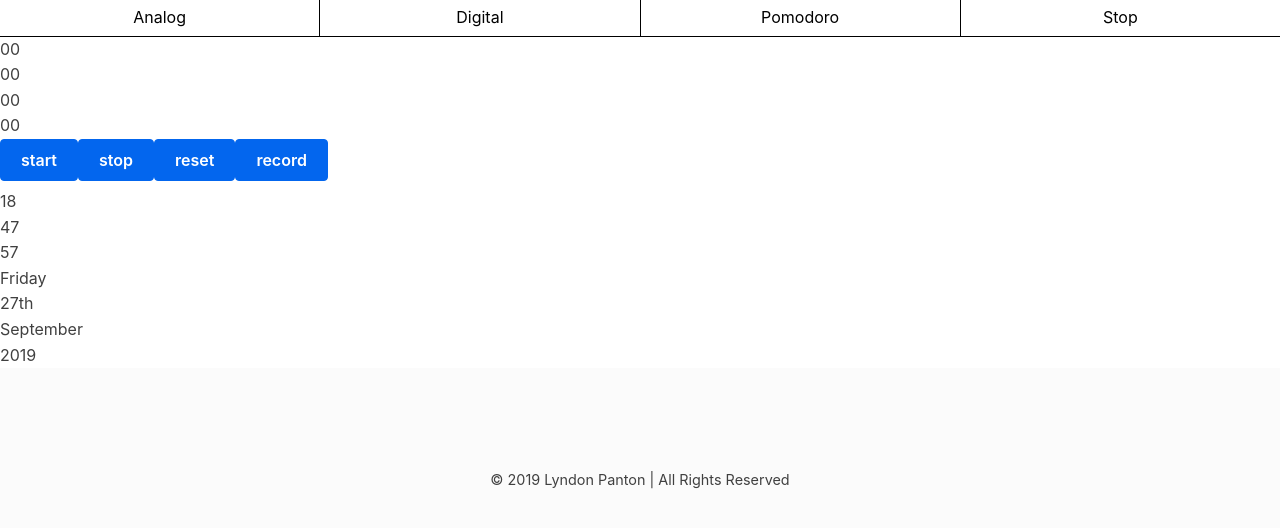
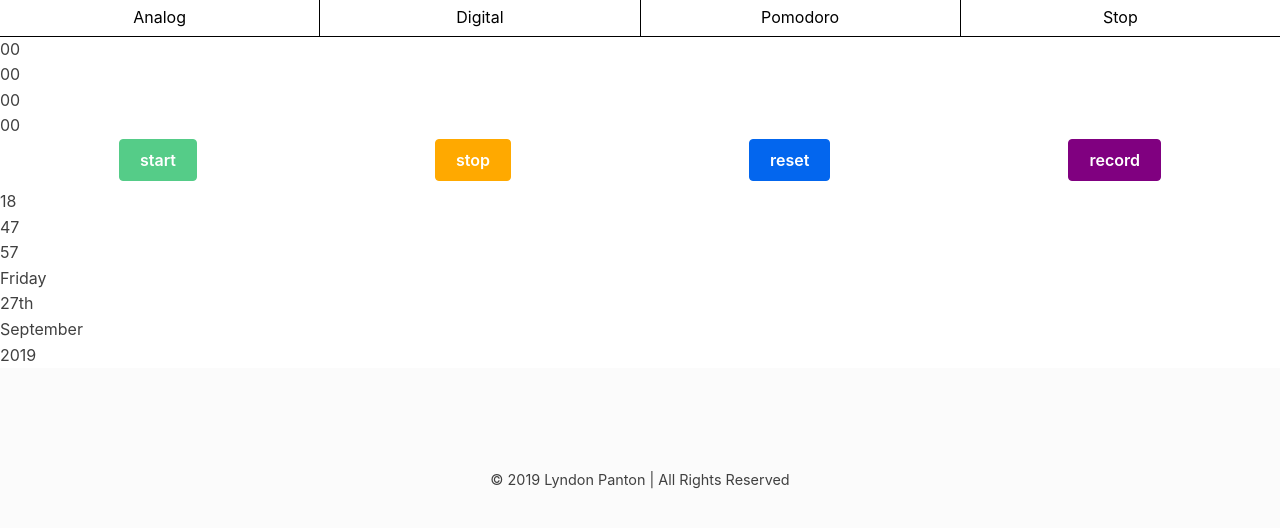
Before and after one commit to lyndonpanton/react-time, a React (Create React App) app: page / in a window 1280 px wide. Shown: the top 528 px of the page. Built offline with nearby package versions, Linux system fonts and the light colour scheme.

Commit message:
styled buttons

```diff
--- a/src/App.css
+++ b/src/App.css
@@ -16,6 +16,24 @@ header nav ul {
   header nav ul li.selected {
     background-color: #99DDFF; }
 
+main .watch .buttons {
+  display: flex;
+  flex-direction: row;
+  flex-wrap: wrap;
+  justify-content: space-around; }
+  main .watch .buttons .clear {
+    border-color: #FF0000;
+    background-color: #FF0000; }
+  main .watch .buttons .record {
+    border-color: #800080;
+    background-color: #800080; }
+  main .watch .buttons .start {
+    border-color: #55CC88;
+    background-color: #55CC88; }
+  main .watch .buttons .stop {
+    border-color: #FFA900;
+    background-color: #FFA900; }
+
 footer {
   padding: 100px 0;
   text-align: center;
--- a/src/App.sass
+++ b/src/App.sass
@@ -21,6 +21,29 @@ header
 			li.selected
 				background-color: #99DDFF
 
+main
+	.watch
+		.buttons
+			display: flex
+			flex-direction: row
+			flex-wrap: wrap
+			justify-content: space-around
+
+			.clear
+				border-color: #FF0000
+				background-color: #FF0000
+			.record
+				border-color: #800080
+				background-color: #800080
+			.reset
+
+			.start
+				border-color: #55CC88
+				background-color: #55CC88
+			.stop
+				border-color: #FFA900
+				background-color: #FFA900
+
 footer
 	padding: 100px 0
 	text-align: center
```
